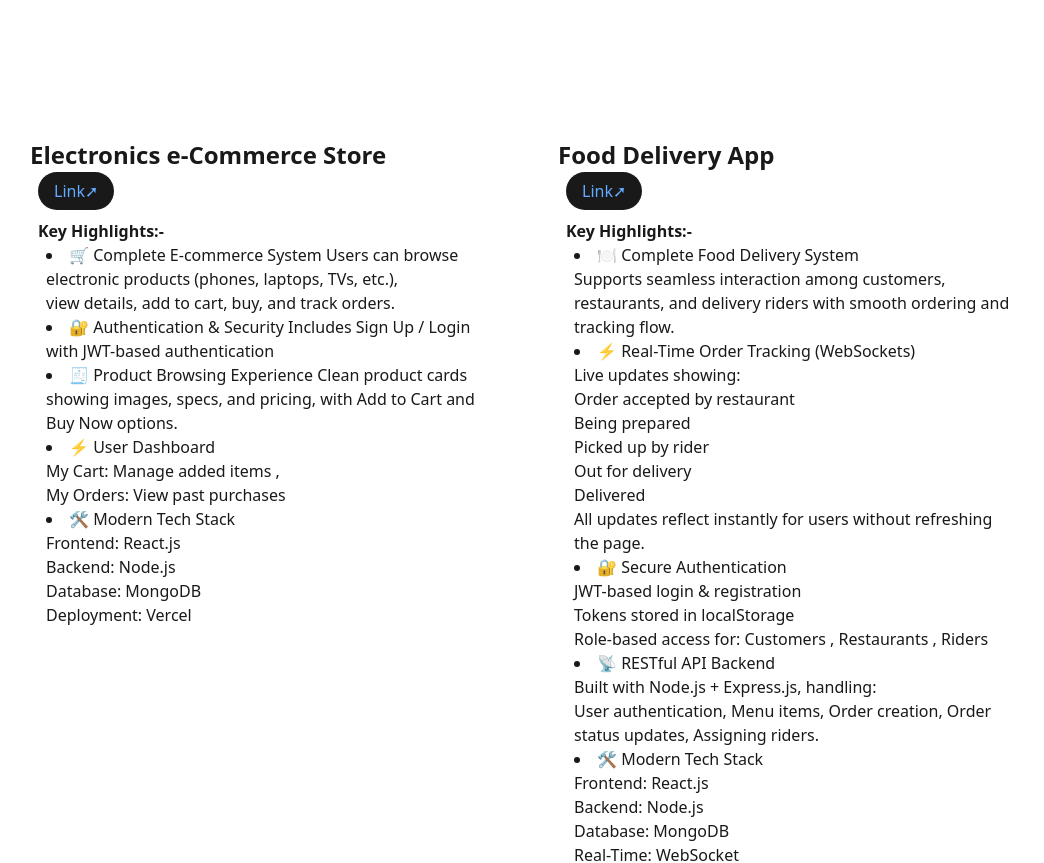
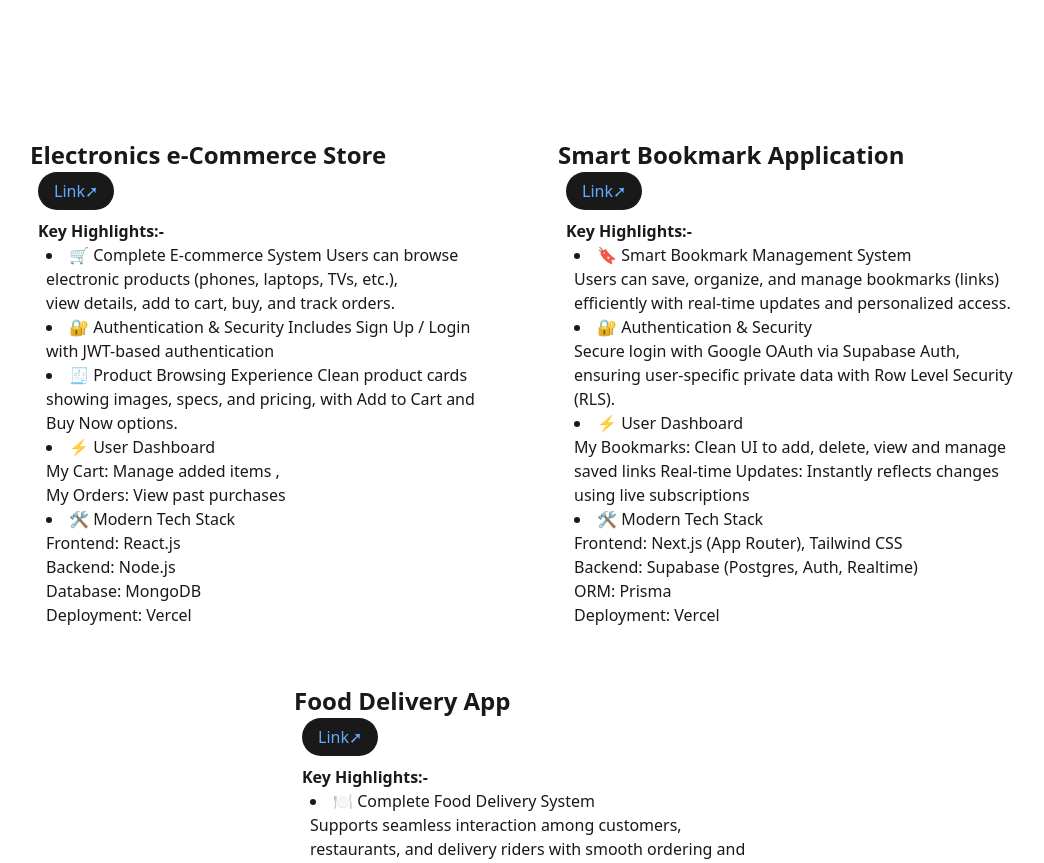
Before and after one commit to MuzzammilAfzal/portfolio, a Next.js app: page / in a window 1280 px wide. Shown: the part 1580-2443 px from the top of the page, without its empty margins (107-1151 px from the left). Built offline with nearby package versions, Linux system fonts and the light colour scheme.

Commit message:
updated projects, resume and skills

```diff
--- a/Components/Projects.jsx
+++ b/Components/Projects.jsx
@@ -51,6 +51,53 @@ const Projects = () => {
             </div>
            </div>
         </div>
+
+
+
+
+
+          <div className='w-[90%] md:w-[40%] h-auto  border border-white rounded-2xl p-4 text-black bg-white hover:scale-105 transition-transform'>
+           <div>
+             <span className='text-2xl font-bold '>Smart Bookmark Application</span>
+           </div>
+            <div className='m-2'>
+                <Link className='text-blue-400  bg-black  rounded-4xl  px-4 py-2 hover:bg-black hover:text-white '
+             href={"https://smart-bookmark-app-self-six.vercel.app/"} target='_blank'
+            >Link➚</Link>
+            </div>
+           <div className='p-2'>
+             <span className='w-full font-bold'>
+             Key Highlights:-
+             </span>
+            <div className=' px-2'>
+             <li>
+              🔖 Smart Bookmark Management System <br />
+                  Users can save, organize, and manage bookmarks (links) efficiently with real-time updates and personalized access.
+             </li>
+             <li>
+                 🔐 Authentication & Security <br />
+                  Secure login with Google OAuth via Supabase Auth, ensuring user-specific private data with Row Level Security (RLS).
+             </li>
+             <li>
+                ⚡ User Dashboard <br />
+                   My Bookmarks: Clean UI to add, delete, view and manage saved links
+                   Real-time Updates: Instantly reflects changes using live subscriptions
+             </li>
+             <li>
+                🛠️ Modern Tech Stack <br />
+                    Frontend: Next.js (App Router), Tailwind CSS <br />
+                    Backend: Supabase (Postgres, Auth, Realtime) <br />
+                    ORM: Prisma <br />
+                    Deployment: Vercel <br />
+             </li>
+            </div>
+           </div>
+        </div>
+
+
+
+
+
 
 
         <div className='w-[90%] md:w-[40%] h-fit border border-white rounded-2xl p-4 text-black bg-white hover:scale-105 transition-transform'>
--- a/Components/skills.jsx
+++ b/Components/skills.jsx
@@ -2,7 +2,7 @@ import React from 'react'
 
 const Skills = () => {
     const skills=[
-        "React.js","Express","MongoDB","PostgreSQL","Node.js","APIs","Javascript","Typescript","Next.js","Prisma ORM","Git","Postman","Docker"
+        "React.js","Express","MongoDB","PostgreSQL","Node.js","APIs","Javascript","Typescript","Next.js","Prisma ORM","Git","Postman","Docker","Amazon Web Services (AWS)","Amazon S3", "Amazon EC2"
     ]
   return (
     <div className='w-full  mt-20 opacity-90 p-4 '>
```
Also changed, not shown: 1 other file (tests, documents, lock files or other folders).
